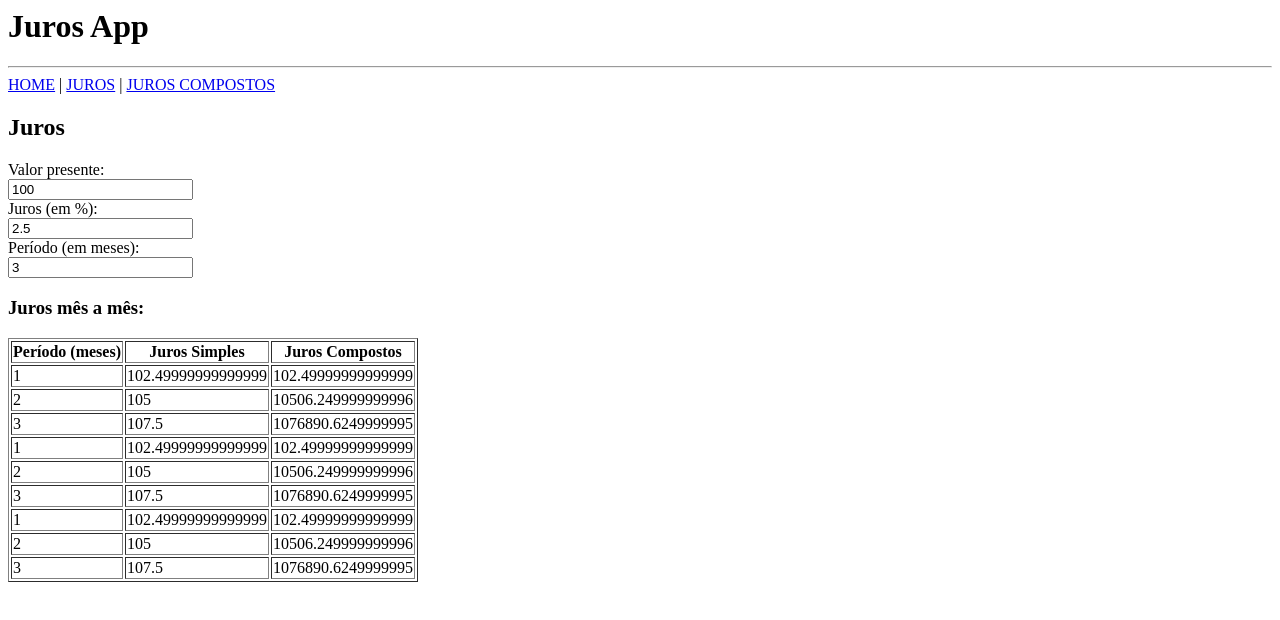
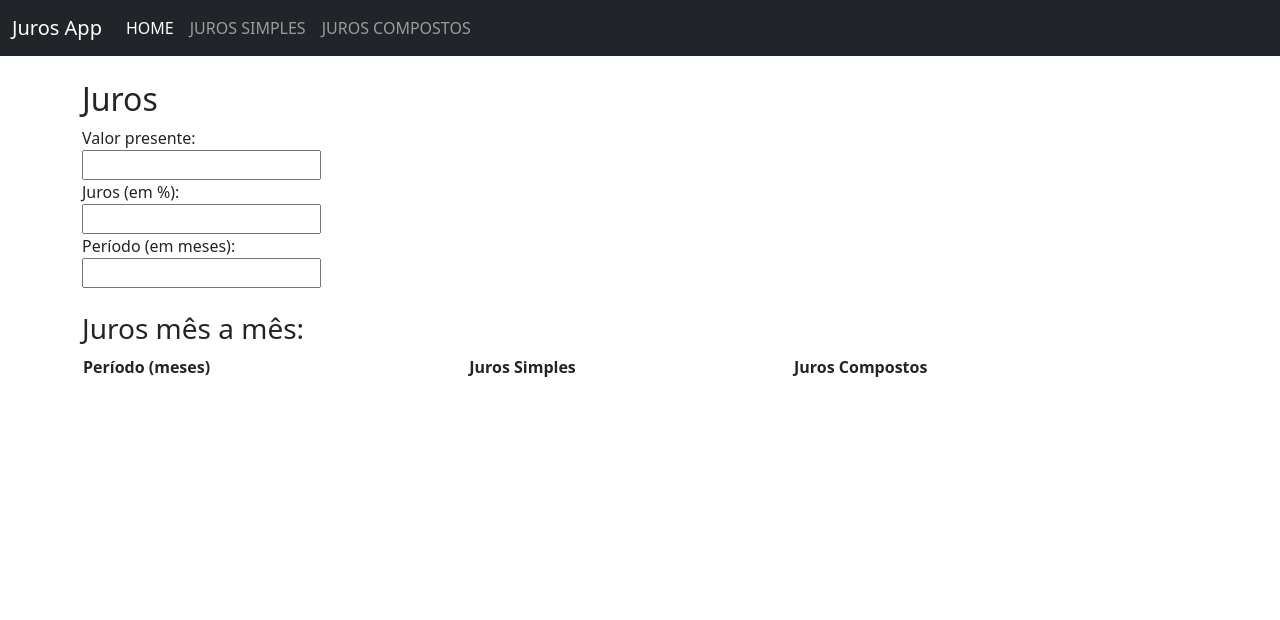
Before and after one commit to retr0byte/tesi2-angular-2022-03-18-aula06-ngModel, an Angular app: page /juros-compostos in a window 1280 px wide. Shown: the top 620 px of the page. Built offline with nearby package versions, Linux system fonts and the light colour scheme.

Commit message:
5 files modified

```diff
--- a/src/app/app.component.html
+++ b/src/app/app.component.html
@@ -1,5 +1,38 @@
-<h1>Juros App</h1>
-<hr />
-<a [routerLink]="['/']">HOME</a> | <a [routerLink]="['/juros']">JUROS</a> |
-<a [routerLink]="['/juros-compostos']">JUROS COMPOSTOS</a>
+
+
+<nav class="navbar navbar-expand-lg navbar-dark bg-dark">
+<div class="container-fluid">
+  <a class="navbar-brand" href="#">Juros App</a>
+  <button
+    class="navbar-toggler"
+    type="button"
+    data-bs-toggle="collapse"
+    data-bs-target="#navbarText"
+    aria-controls="navbarText"
+    aria-expanded="false"
+    aria-label="Toggle navigation"
+  >
+    <span class="navbar-toggler-icon"></span>
+  </button>
+  <div class="collapse navbar-collapse" id="navbarText">
+    <ul class="navbar-nav me-auto mb-2 mb-lg-0">
+      <li class="nav-item">
+        <a class="nav-link active" aria-current="page" [routerLink]="['/']"
+          >HOME</a
+        >
+      </li>
+      <li class="nav-item">
+        <a class="nav-link" [routerLink]="['/juros']">JUROS SIMPLES</a>
+      </li>
+      <li class="nav-item">
+        <a class="nav-link" [routerLink]="['/juros-compostos']">JUROS COMPOSTOS</a>
+      </li>
+    </ul>
+  </div>
+</div>
+</nav>
+<br />
+
+<div class="container">
 <router-outlet></router-outlet>
+</div>
--- a/src/app/juros-compostos/juros-compostos.component.html
+++ b/src/app/juros-compostos/juros-compostos.component.html
@@ -9,8 +9,10 @@
 <div>Período (em meses):</div>
 <input type="number" step="1" [(ngModel)]="n" />
 
+<br><br>
+
 <h3>Juros mês a mês:</h3>
-<table border="1">
+<table class="table">
   <tr>
     <th>Período (meses)</th>
     <th>Juros Simples</th>
--- a/src/app/juros-compostos/juros-compostos.component.ts
+++ b/src/app/juros-compostos/juros-compostos.component.ts
@@ -12,15 +12,15 @@
   juros = [];
 
   constructor() {
-    this.vp = 100;
-    this.j = 2.5;
-    this.n = 3;
+    // this.vp = 100;
+    // this.j = 2.5;
+    // this.n = 3;
   }
 
   ngOnInit() {}
 
   getJurosCompostos() {
-    for (let i = 1; i <=   this.n; i++) {
+    for (let i = 1; i <= this.n; i++) {
       let simples = this.vp * (1 + (this.j / 100) * i);
       let composto = Math.pow(this.vp * (1 + this.j / 100), i);
       this.juros.push({ simples, composto, periodo: i });
--- a/src/app/juros/juros.component.html
+++ b/src/app/juros/juros.component.html
@@ -9,5 +9,7 @@
 <div>Período (em meses):</div>
 <input type="number" step="1" [(ngModel)]="n" />
 
+<br /><br />
+
 <h3>Valor futuro:</h3>
 <span>{{ getJuros() }}</span>
--- a/src/index.html
+++ b/src/index.html
@@ -1 +1,30 @@
-<my-app>loading</my-app>
+<!DOCTYPE html>
+<html lang="en">
+  <head>
+    <!-- Required meta tags -->
+    <meta charset="utf-8" />
+    <meta name="viewport" content="width=device-width, initial-scale=1" />
+
+    <!-- Bootstrap CSS -->
+    <link
+      href="https://cdn.jsdelivr.net/npm/bootstrap@5.1.3/dist/css/bootstrap.min.css"
+      rel="stylesheet"
+      integrity="sha384-1BmE4kWBq78iYhFldvKuhfTAU6auU8tT94WrHftjDbrCEXSU1oBoqyl2QvZ6jIW3"
+      crossorigin="anonymous"
+    />
+
+    <title>App rotas parametrizadas</title>
+  </head>
+  <body>
+    <my-app>loading</my-app>
+
+    <!-- Optional JavaScript; choose one of the two! -->
+
+    <!-- Option 1: Bootstrap Bundle with Popper -->
+    <script
+      src="https://cdn.jsdelivr.net/npm/bootstrap@5.1.3/dist/js/bootstrap.bundle.min.js"
+      integrity="sha384-ka7Sk0Gln4gmtz2MlQnikT1wXgYsOg+OMhuP+IlRH9sENBO0LRn5q+8nbTov4+1p"
+      crossorigin="anonymous"
+    ></script>
+  </body>
+</html>
```
